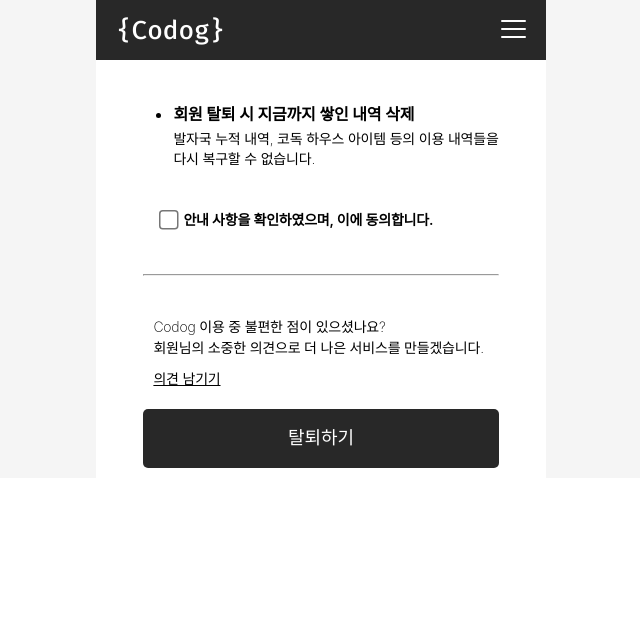
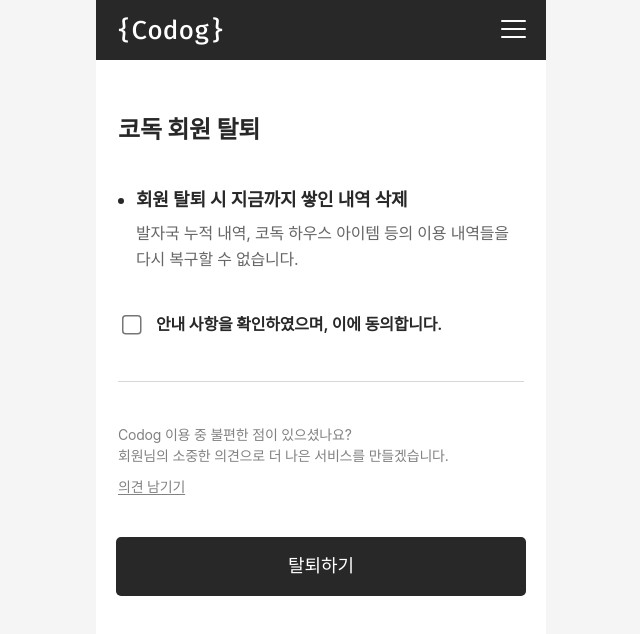
Before and after one commit to firstcommit23/codog-front, a Next.js app: page /mypage/dropout in a window 1280 px wide. Shown: the top 634 px of the page, without its empty margins (319-959 px from the left). Built offline with nearby package versions, Linux system fonts and the light colour scheme; a web font is replaced by a local one; what emotion-reset would draw is missing.

Commit message:
[feat] 로그인 페이지 수정

```diff
--- a/pages/index.tsx
+++ b/pages/index.tsx
@@ -9,10 +9,12 @@
 import useUserProfileQuery from '@/hooks/query/useUserProfileQuery';
 import useUserFootprintQuery from '@/hooks/query/useUserFootprintQuery';
 import { Canvas, DogCharacter, Balloon, FoodItem, FurnitureItem } from '@/components/Canvas';
+import { useRouter } from 'next/router';
 
 const Home: NextPage = () => {
   const [value, onChange] = useState(new Date());
   const today = new Date();
+  const router = useRouter()
 
   const { data: userData, isSuccess: isSuccessUserData } = useUserProfileQuery();
   const { data: footprintData } = useUserFootprintQuery(
@@ -34,9 +36,9 @@
     const b = moment(createdDate);
     return a.diff(b,'days');
   }
-
+  //isLoading
   if (!isSuccessUserData) return null;
-
+  if (userData.isNewUser) router.push('/login');
   return (
     <DefaultLayout>
       {/* 프로필 */}
--- a/pages/mypage/dropout.tsx
+++ b/pages/mypage/dropout.tsx
@@ -36,14 +36,14 @@
   };
 
   return (
-    <DefaultLayout backgroundColor="#ffffff" height="100%">
+    <DefaultLayout backgroundColor="#ffffff" height="100vh">
       <Wrapper>
         <Title>코독 회원 탈퇴</Title>
         <DropoutDescriptionList>
           <li>
             회원 탈퇴 시 지금까지 쌓인 내역 삭제
             <div className="desc">
-              발자국 누적 내역, 코독 하우스 아이템 등의 이용 내역들을 <br />
+              발자국 누적 내역, 코독 하우스 아이템 등의 이용 내역들을 <br/>
               다시 복구할 수 없습니다.
             </div>
           </li>
@@ -59,46 +59,55 @@
           <br />
           <span>의견 남기기</span>
         </OpinionArea>
-        <ButtonSubmit onClick={handleSubmit} disabled={isLoading}>
-          탈퇴하기
-        </ButtonSubmit>
+        <BtnWrapper>
+          <ButtonSubmit onClick={handleSubmit} disabled={isLoading}>
+            탈퇴하기
+          </ButtonSubmit>
+        </BtnWrapper>
       </Wrapper>
     </DefaultLayout>
   );
 };
 
 const Wrapper = styled.div`
-  padding: 1rem 2rem;
+  width: 100%;
+  padding-top: 9rem;
+  color: #282828;
 `;
 
 const Title = styled.div`
-  font-size: 2rem;
-  padding: 2rem 0;
+  font-size: 2.4rem;
+  font-weight: bold;
+  padding: 2rem 2.2rem;
 `;
 
 const DropoutDescriptionList = styled.ul`
   list-style: disc;
-  padding: 1rem 0 1rem 3rem;
+  padding: 1rem 0 1rem 4rem;
   line-height: 3rem;
 
   li {
-    font-size: 1.6rem;
+    font-size: 1.8rem;
     font-weight: 600;
 
     .desc {
-      font-size: 1.4rem;
-      font-weight: 200;
-      line-height: 2rem;
+      font-size: 1.6rem;
+      font-weight: 400;
+      line-height: 2.6rem;
+      margin-top: 0.5rem;
+      color: #666666;
     }
   }
 `;
 
-const HrLine = styled.hr`
-  margin: 2rem 0;
+const HrLine = styled.div`
+  margin: 2.2rem;
+  background: #D6D6D6;
+  height: 0.1rem;
 `;
 
 const AgreementBoxArea = styled.div`
-  padding: 2rem 1rem;
+  padding: 2rem;
 
   input[type='checkbox'] {
     zoom: 1.5;
@@ -108,25 +117,35 @@
 
   label {
     box-sizing: border-box;
-    font-size: 1.4rem;
+    font-size: 1.6rem;
     font-weight: 600;
     line-height: 1.5;
+    margin-left: 1rem;
   }
 `;
 
 const OpinionArea = styled.div`
-  padding: 2rem 1rem;
-
+  padding: 2rem 2.2rem 4rem 2.2rem;
   font-size: 1.4rem;
-  font-weight: 200;
+  font-weight: 400;
   line-height: 1.5;
+  color: #828282;
 
   span {
     display: inline-block;
     padding-top: 1rem;
     text-decoration: underline;
+    text-underline-offset: 2px;
     cursor: pointer;
   }
+
+  span:hover{
+    color: #282828;
+  }
+`;
+
+const BtnWrapper = styled.div`
+  padding: 0 2rem;
 `;
 
 const ButtonSubmit = styled.button`
@@ -134,7 +153,7 @@
   background: #282828;
   border-radius: 5px;
   border: 0;
-  padding: 2rem 0;
+  padding: 2rem;
   font-size: 18px;
   color: #ffffff;
   line-height: 19px;
```
Also changed, not shown: pages/login.tsx (+20 -4 lines).
